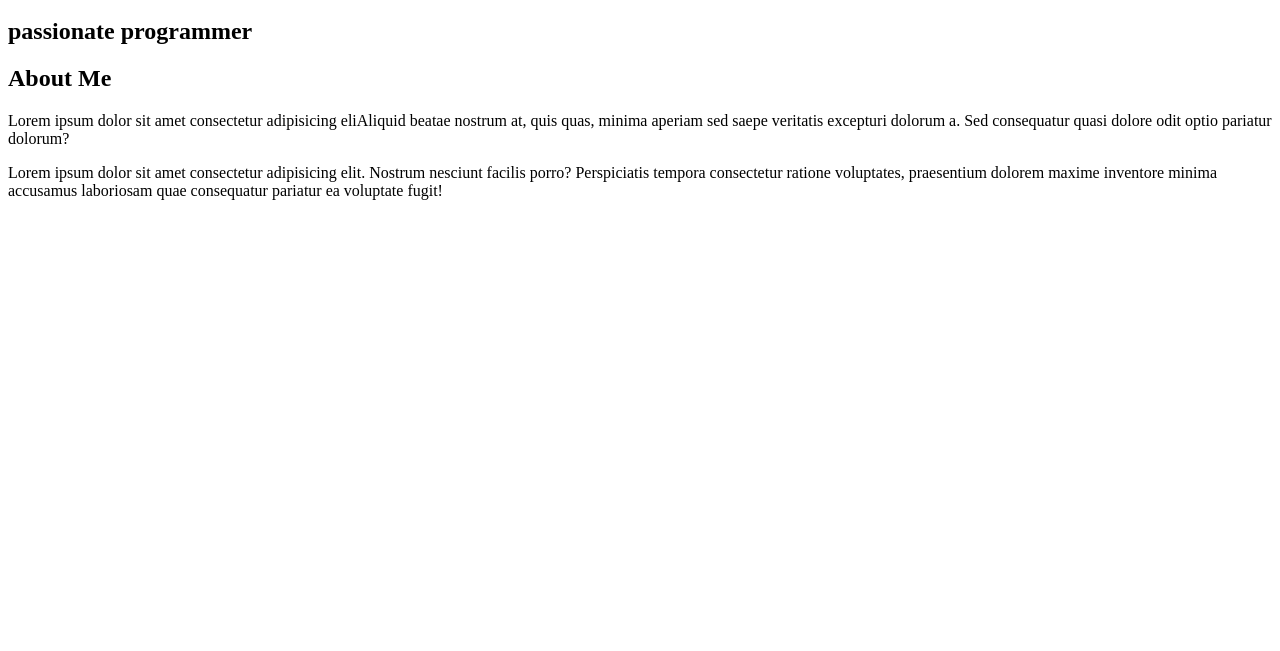
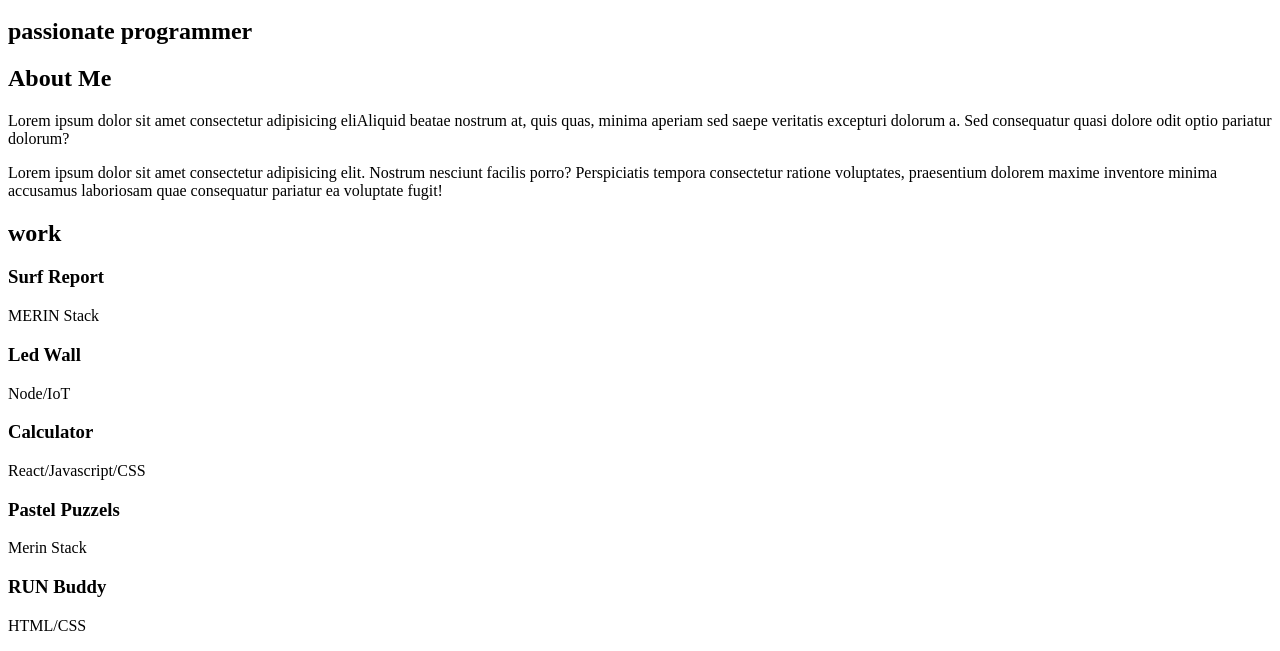
Before and after one commit to fasikaWalle/fasikaWalle-Portfolio, a plain HTML site: page index.html in a window 1280 px wide. Shown: the part 154-805 px from the top of the page. Drawn offline with Linux system fonts and the light colour scheme.

Commit message:
work section added

```diff
--- a/index.html
+++ b/index.html
@@ -40,5 +40,32 @@
 </div>
 </div>
     </section>
+    <!--work section-->
+    <section class="work-section">
+      <div>
+        <h2>work</h2>
+      </div>
+<div>
+  <h3>Surf Report</h3>
+  <p>MERIN Stack</p>
+</div>
+<div>
+  <h3>Led Wall</h3>
+  <p>Node/IoT</p>
+</div>
+<div>
+  <h3>Calculator</h3>
+  <p>React/Javascript/CSS</p>
+</div>
+<div>
+  <h3>Pastel Puzzels</h3>
+  <p>Merin Stack</p>
+</div>
+<div>
+  <h3>RUN Buddy</h3>
+  <p>HTML/CSS</p>
+</div>
+
+    </section>
 </body>
 </html>
```
